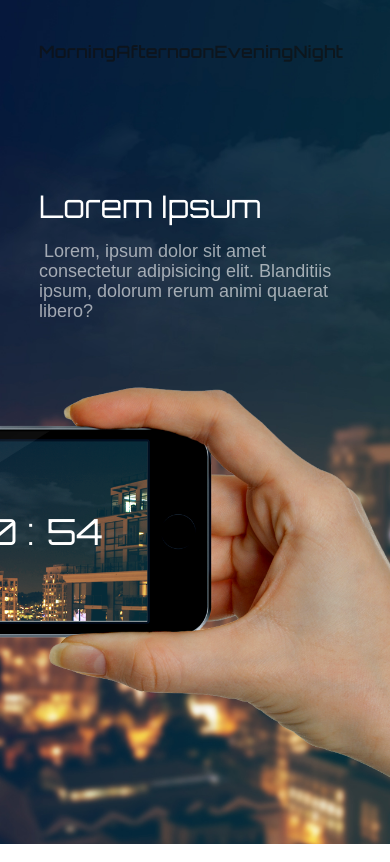
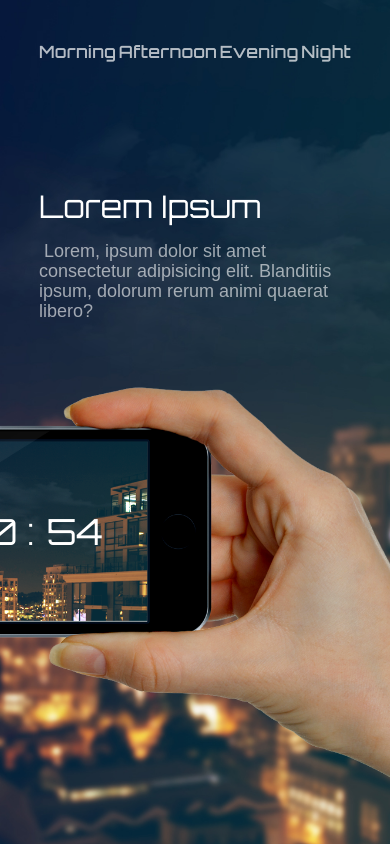
Before and after one commit to itsbamee/time_rwd, a plain HTML site: page index.html in a window 390 px wide. Shown: the top 862 px of the page. Drawn offline with Linux system fonts and the light colour scheme.

Commit message:
메뉴 반응형 스타일링

```diff
--- a/scss/style.scss
+++ b/scss/style.scss
@@ -52,7 +52,7 @@ main {
 		z-index: 5;
 		display: flex;
 		justify-content: space-between;
-		color: #111;
+		color: #333;
 
 		span {
 			font-size: 1rem;
@@ -178,6 +178,12 @@ main.afternoon {
 	}
 }
 
+main.night {
+	nav {
+		color: #fff;
+	}
+}
+
 @media screen and (max-width: 1600px) {
 	main {
 		figure {
@@ -203,6 +209,9 @@ main.afternoon {
 
 @media screen and (max-width: 1200px) {
 	main {
+		nav {
+			width: 100%;
+		}
 		article {
 			width: 100%;
 			top: 10vh;
```
Also changed, not shown: css/style.css, 1 other file.
